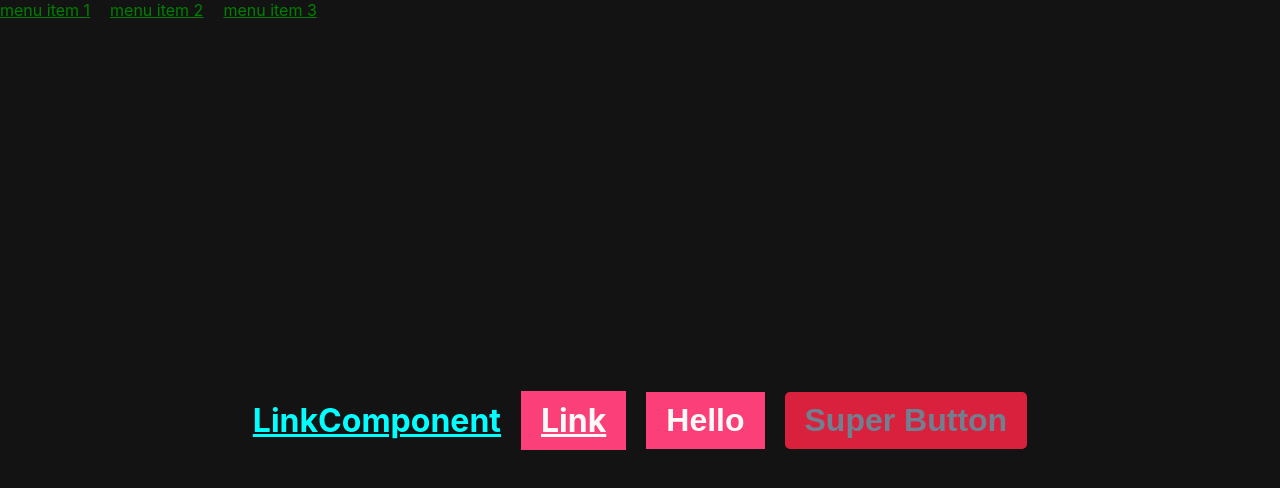
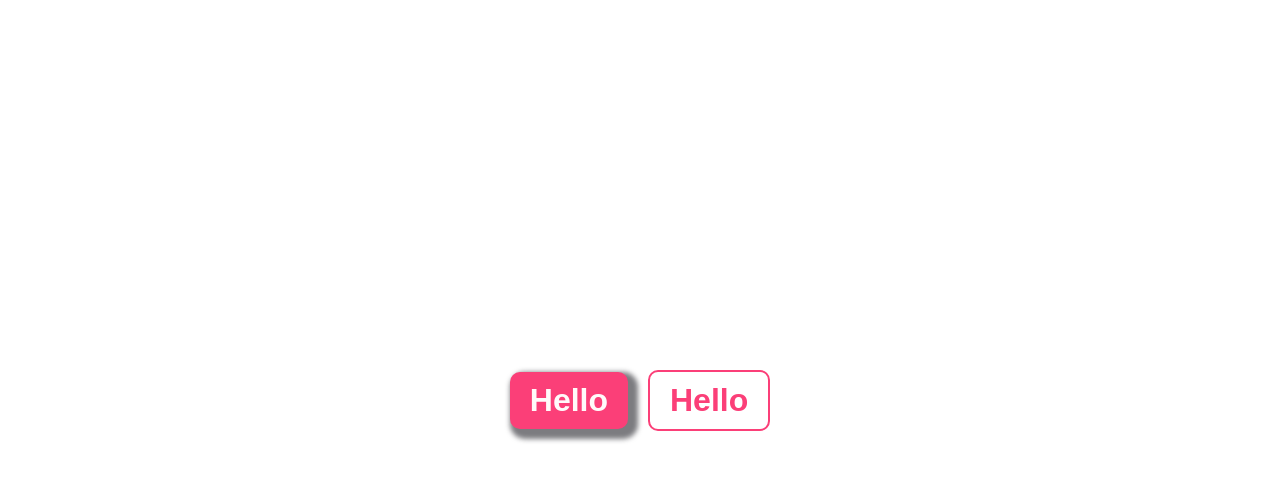
Before and after one commit to romantut1988/components-react, a React (Create React App) app: page / in a window 1280 px wide. Shown: the top 488 px of the page. Built offline with nearby package versions, Linux system fonts and the light colour scheme.

Commit message:
props adding styles

```diff
--- a/src/App.tsx
+++ b/src/App.tsx
@@ -1,24 +1,18 @@
 import React from 'react';
 import styled from "styled-components";
-import {StyleBtn, SuperButton} from "./components/Button.styled";
+import {StyleBtn} from "./components/Button.styled";
 import {Link} from "./components/Link.styled";
-import {Menu} from "./components/Menu.styled";
 
 function App() {
     return (
         <div className="App">
-            <Menu>
-                <ul>
-                    <li><a href="#">menu item 1</a></li>
-                    <li><a href="#">menu item 2</a></li>
-                    <li><a href="#">menu item 3</a></li>
-                </ul>
-            </Menu>
             <Box>
-                <StyleBtn as={Link} href={"#"}>LinkComponent</StyleBtn>
-                <StyleBtn as="a" href={"#"}>Link</StyleBtn>
-                <StyleBtn>Hello</StyleBtn>
-                <SuperButton>Super Button</SuperButton>
+                {/*<StyleBtn color={"red"}>Hello</StyleBtn>*/}
+                {/*<StyleBtn color={"green"} fontSize={"20px"}>Hello</StyleBtn>*/}
+                {/*<StyleBtn fontSize={"30px"}>Hello</StyleBtn>*/}
+
+                <StyleBtn btnType={"primary"} active>Hello</StyleBtn>
+                <StyleBtn btnType={"outlined"}>Hello</StyleBtn>
             </Box>
         </div>
     );
--- a/src/components/Button.styled.tsx
+++ b/src/components/Button.styled.tsx
@@ -1,28 +1,44 @@
-import styled from "styled-components";
-import {MyAnimation} from "../styles/animations/Animations";
+import styled, {css} from "styled-components";
 
-export const StyleBtn = styled.button`
+type StyledBtnPropsType = {
+    color?: string
+    fontSize?: string
+    btnType: "primary" | "outlined"
+    active?: boolean
+}
+
+export const StyleBtn = styled.button<StyledBtnPropsType>`
   border: none;
-  background-color: #fb3f78;
+  background-color: ${props => props.color || "#fb3f78"};
   padding: 10px 20px;
   color: snow;
-  font-size: 2rem;
+  //font-size: 2rem;
+  font-size: ${props => props.fontSize || '2rem'};
   font-weight: bold;
+  border-radius: 10px;
 
-  &:hover {
-    background-color: #3ffb97;
-  }
 
-  &:last-child {
-    background-color: #d9213d;
-  }
+  ${props => props.btnType === "outlined" && css<StyledBtnPropsType>`
+    border: 2px solid ${props => props.color || "#fb3f78"};
+    color: ${props => props.color || "#fb3f78"};
+    background-color: transparent;
+
+    &:hover {
+      border-color: #3ffb97;
+      color: #3ffb97;
+      background-color: transparent;
+    }
+  `}
+  ${props => props.btnType === "primary" && css<StyledBtnPropsType>`
+    background-color: ${props => props.color || "#fb3f78"};
+    color: snow;
+
+    &:hover {
+      background-color: #3ffb97;
+    }
+  `}
+
+  ${props => props.active && css<StyledBtnPropsType>`
+    box-shadow: 5px 5px 5px 5px rgba(37, 37, 44, 0.6);
+  `}
 `
-
-export const SuperButton = styled(StyleBtn)`
-  border-radius: 5px;
-  background-color: chartreuse;
-  color: slategrey;
-  &:hover {
-    animation: ${MyAnimation} 2s ease-in-out;
-  }
-`
--- a/src/styles/GlobalStyles.tsx
+++ b/src/styles/GlobalStyles.tsx
@@ -9,9 +9,6 @@ export const GlobalStyles = createGlobalStyle`
     box-sizing: border-box;
   }
 
-  body {
-    background-color: #131313;
-  }
 
   body {
     margin: 0;
```
